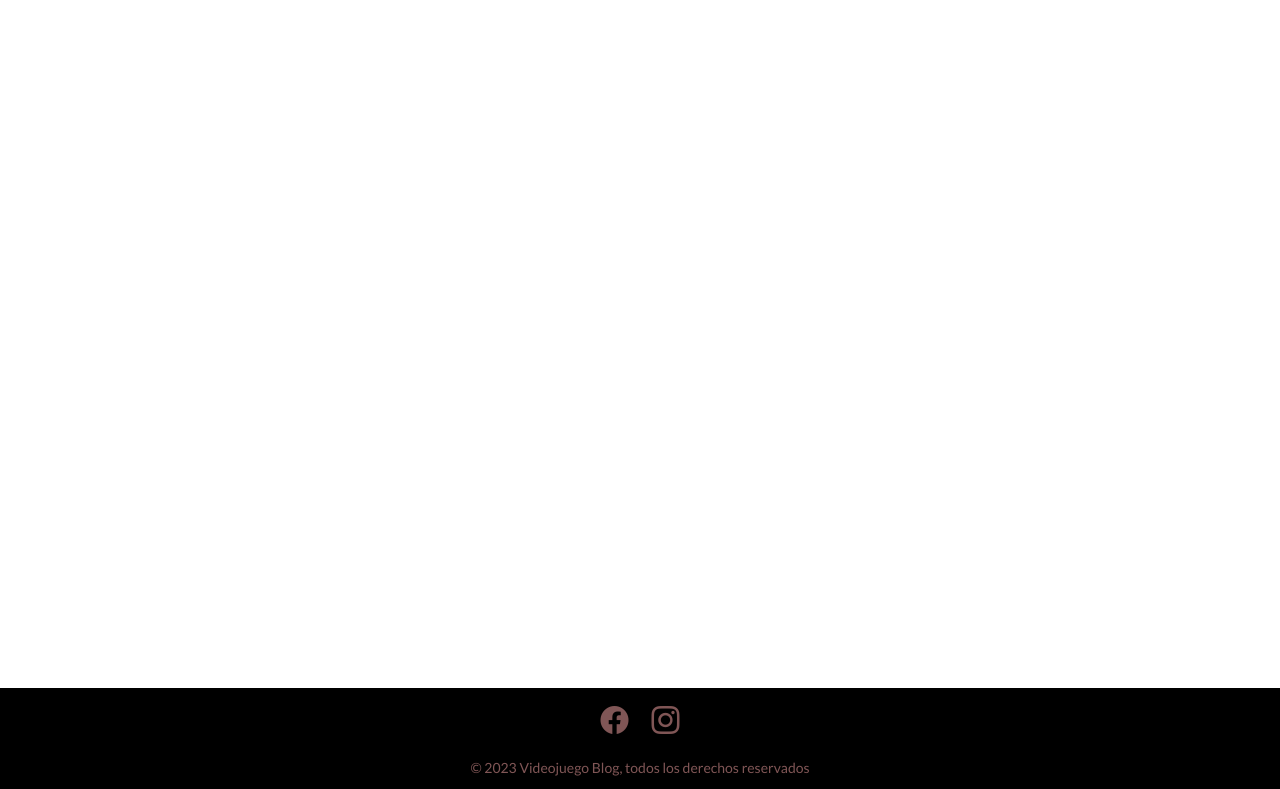
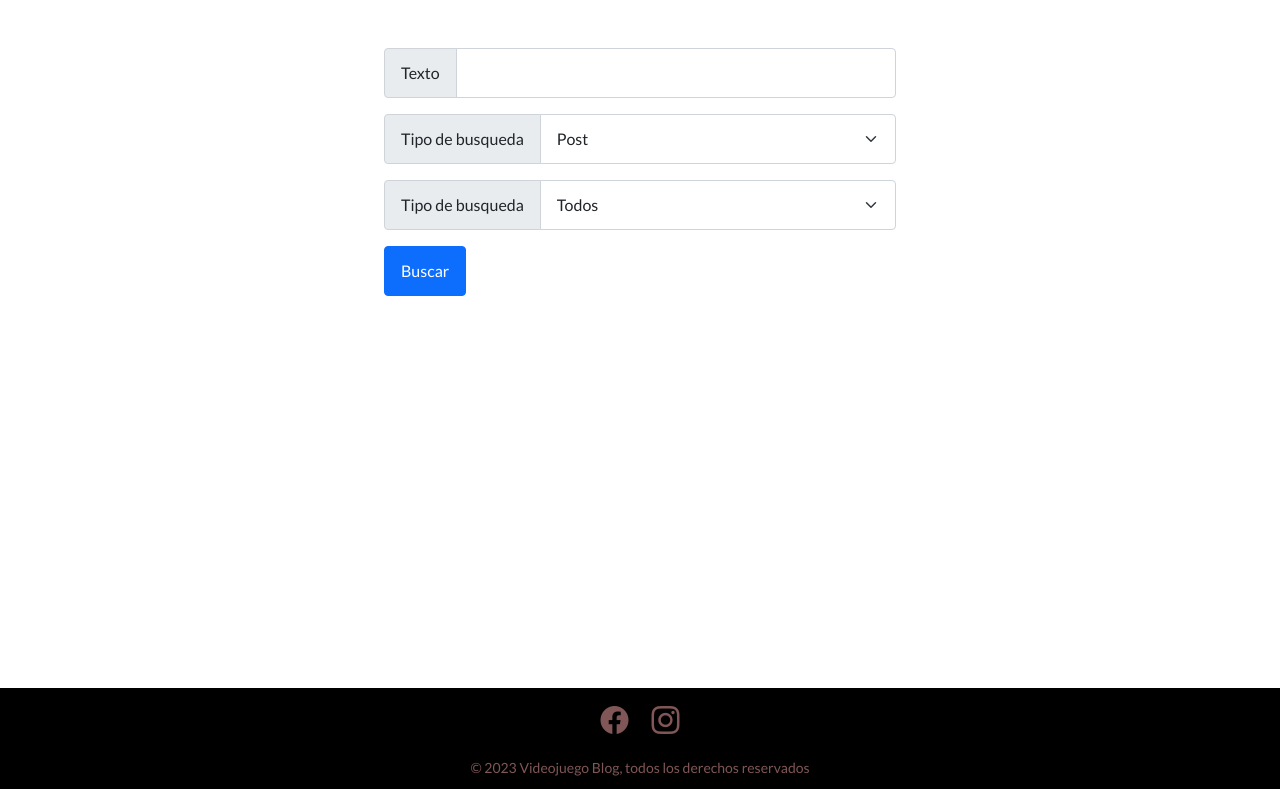
Before and after one commit to AlexMarceloCastillo/proyecto-coder-videojuegos-blog, a Django app: page /post/search in a window 1280 px wide. Shown: the part 88-877 px from the top of the page. Run offline with Django 4.2, Linux system fonts and the light colour scheme; some libraries are stand-ins or nearby versions.

Commit message:
Fixed bugs

```diff
--- a/videojuegoapp/forms.py
+++ b/videojuegoapp/forms.py
@@ -77,7 +77,7 @@ class FormVideojuego (forms.Form):
     desarrollador = forms.ChoiceField(choices=[])
     fecha_lanzamiento = forms.DateField()
     plataformas = forms.MultipleChoiceField(choices=[], widget=forms.CheckboxSelectMultiple)
-
+    imagen_url = forms.CharField(max_length=255)
     def __init__(self, *args, **kwargs):
         super(FormVideojuego, self).__init__(*args, **kwargs)
         self.fields['genero'].choices = [(x.pk, x.nombre) for x in Genero.objects.all().order_by("nombre")]
--- a/videojuegoapp/models.py
+++ b/videojuegoapp/models.py
@@ -37,3 +37,4 @@ class Videojuego(models.Model):
     desarrollador = models.ForeignKey(Desarrollador, on_delete=models.CASCADE)
     fecha_lanzamiento = models.DateField()
     plataformas = models.ManyToManyField(Plataforma)
+    imagen_url = models.CharField(max_length=255)
--- a/videojuegoapp/templates/videojuego/crud/videojuego/list.html
+++ b/videojuegoapp/templates/videojuego/crud/videojuego/list.html
@@ -20,6 +20,7 @@
         <th scope="col">Genero</th>
         <th scope="col">Desarrollador</th>
         <th scope="col">Fecha Lanzamiento</th>
+        <th scope="col">Imagen</th>
         <th scope="col">Acciones</th>
       </tr>
     </thead>
@@ -30,7 +31,8 @@
         <td>{{ videojuego.nombre }}</td>
         <td>{{ videojuego.genero.nombre }}</td>
         <td>{{ videojuego.desarrollador.nombre }}</td>
-        <td>{{ videojuego.fecha_lanzamiento}}</td>
+        <td>{{ videojuego.fecha_lanzamiento }}</td>
+        <td><img src="{{ videojuego.imagen_url }}" alt="" style="height: 40px; width: 40px;"></td>
         <td class="row d-flex justify-content-between">
           <a href="{% url 'gameblog-update-videojuego' videojuego.id %}" class="btn btn-warning no-padding col-3"><i
               class="bi bi-pencil"></i></a>
--- a/videojuegoapp/templates/videojuego/posts/busqueda.html
+++ b/videojuegoapp/templates/videojuego/posts/busqueda.html
@@ -4,7 +4,45 @@
 
 {% block content %}
 <div class="busqueda mt-5 col-6 mx-auto">
-  <div class="results">
+  <div class="form-search">
+    <form action="/post/search">
+      <div class="input-group mb-3">
+        <span class="input-group-text" id="basic-addon3">Texto</span>
+        <input class="form-control col-12" type="text" name="query" value="{{ query }}">
+      </div>
+      {% if tipo != 'videojuego' %}
+
+      <div class="input-group mb-3">
+        <span class="input-group-text" id="basic-addon3">Tipo de busqueda</span>
+        <select name="type" class="form-select" aria-label="Default select example">
+          <option value="post" selected>Post</option>
+          <option value="videojuego">Videojuego</option>
+        </select>
+      </div>
+      <div class="input-group mb-3">
+        <span class="input-group-text" id="basic-addon3">Tipo de busqueda</span>
+        <select name="cat" class="form-select" aria-label="Default select example">
+          <option value="">Todos</option>
+          {% for cat in categorias %}
+          <option value="{{ cat.pk }}">{{ cat.nombre }}</option>
+          {% endfor %}
+        </select>
+      </div>
+      {% else %}
+      <div class="input-group mb-3">
+        <span class="input-group-text" id="basic-addon3">Tipo de busqueda</span>
+        <select name="type" class="form-select" aria-label="Default select example">
+          <option value="post">Post</option>
+          <option value="videojuego" selected>Videojuego</option>
+        </select>
+      </div>
+      {% endif %}
+      <button type="submit" class="btn btn-primary">Buscar</button>
+
+    </form>
+  </div>
+
+  <div class="results mt-5">
     {% for post in posts%}
     <div class="card mb-3" style="max-width: 540px;">
       <div class="row g-0">
@@ -14,8 +52,25 @@
         <div class="col-md-8">
           <div class="card-body">
             <h6 class="card-title">{{ post.titulo }}</h6>
-            <p class="card-text"><small class="text-muted">Genero: {{ post.categoria.nombre }}</small></p>
+            <p class="card-text"><small class="text-muted">Categoria: {{ post.categoria.nombre }}</small></p>
             <a href="{% url 'gameblog-detail-post' post.id %}">Ver detalle</a>
+          </div>
+        </div>
+      </div>
+    </div>
+    {% endfor %}
+
+    {% for videojuego in videojuegos%}
+    <div class="card mb-3" style="max-width: 540px;">
+      <div class="row g-0">
+        <div class="col-md-4">
+          <img src="{{ videojuego.imagen_url }}" class="rounded-start" style="max-width: 100%; height: 100%;" alt="...">
+        </div>
+        <div class="col-md-8">
+          <div class="card-body">
+            <h6 class="card-title">{{ videojuego.nombre }}</h6>
+            <p class="card-text"><small class="text-muted">Genero: {{ videojuego.genero.nombre }}</small></p>
+            <a href="{% url 'gameblog-detail-videogame' videojuego.id %}">Ver detalle</a>
           </div>
         </div>
       </div>
--- a/videojuegoapp/urls.py
+++ b/videojuegoapp/urls.py
@@ -13,6 +13,7 @@ urlpatterns = [
     path('auth/logout', LogoutView.as_view(next_page="/home"), name='gameblog-logout'),
     path('post/search', search_posts, name='gameblog-search-post'),
     path('post/<int:id>', detalle_post, name='gameblog-detail-post'),
+    path('videogame/<int:id>', detalle_videojuego, name='gameblog-detail-videogame'),
     # Admin
     path('actions', actions, name='gameblog-actions'),
     # CRUD Genero
--- a/videojuegoapp/views.py
+++ b/videojuegoapp/views.py
@@ -99,15 +99,38 @@ def profile_password(request):
 
 # Search Views
 def search_posts(request):
+    categorias = Categoria.objects.all()
+    cat = ''
+    type = ''
+    videojuegos = []
+    if request.GET.get('type'):
+        type = request.GET['type']
+
+    if request.GET.get('cat'):
+        cat = request.GET['cat']
+
     if request.GET.get('query'):
         query = request.GET['query']
-        posts = Post.objects.filter(Q(titulo__icontains=query) | Q(contenido__icontains=query))
-        return render(request, "videojuego/posts/busqueda.html", {"posts": posts, "query": query})
+        if cat:
+            posts = Post.objects.filter(Q(titulo__icontains=query) | Q(contenido__icontains=query)).filter(categoria=cat)
+        else:
+            posts = Post.objects.filter(Q(titulo__icontains=query) | Q(contenido__icontains=query))
+        if type and type == 'videojuego':
+            posts = []
+            videojuegos = Videojuego.objects.filter(Q(nombre__icontains=query))
+
+        return render(request, "videojuego/posts/busqueda.html", {"posts": posts, "videojuegos": videojuegos, "query": query, "categorias": categorias, "tipo": type})
     return render(request, "videojuego/posts/busqueda.html")
 
 def detalle_post(request, id):
     post = Post.objects.get(id=id)
     return render(request, "videojuego/posts/detalle.html", {"post": post })
+
+def detalle_videojuego(request, id):
+    videojuego = Videojuego.objects.get(id=id)
+    plataformas = videojuego.plataformas.all()
+    return render(request, "videojuego/videojuego/detalle.html", {"videojuego": videojuego, "plataformas": plataformas })
+
 # ----------------------------------------------
 
 # Admin Views
@@ -443,7 +466,8 @@ def create_videojuego(request):
                 nombre=data["nombre"],
                 genero=Genero.objects.get(id=data["genero"]),
                 desarrollador=Desarrollador.objects.get(id=data["desarrollador"]),
-                fecha_lanzamiento=data["fecha_lanzamiento"]
+                fecha_lanzamiento=data["fecha_lanzamiento"],
+                imagen_url=data["imagen_url"]
                 )
             videojuego.save()
             list_plataformas = data["plataformas"]
@@ -468,6 +492,7 @@ def update_videojuego(request, id):
             videojuego.desarrollador = Desarrollador.objects.get(id=data["desarrollador"])
             videojuego.fecha_lanzamiento = data["fecha_lanzamiento"]
             videojuego.plataformas.set([])
+            videojuego.imagen_url = data["imagen_url"]
             for plataforma in data["plataformas"]:
                 videojuego.plataformas.add(plataforma)
             videojuego.save()
@@ -479,6 +504,7 @@ def update_videojuego(request, id):
         data_mapped["desarrollador"] = videojuego.desarrollador.id
         data_mapped["fecha_lanzamiento"] = videojuego.fecha_lanzamiento
         data_mapped["plataformas"] = [x.pk for x in videojuego.plataformas.all()]
+        data_mapped["imagen_url"] = videojuego.imagen_url
         form = FormVideojuego(data=data_mapped)
     return render(request, 'videojuego/crud/videojuego/update.html', {"form": form})
 
```
Also changed, not shown: videojuegoapp/templates/videojuego/videojuego/detalle.html (added, +29 -0 lines), db.sqlite3, videojuegoapp/migrations/0005_videojuego_imagen_url.py (added).
